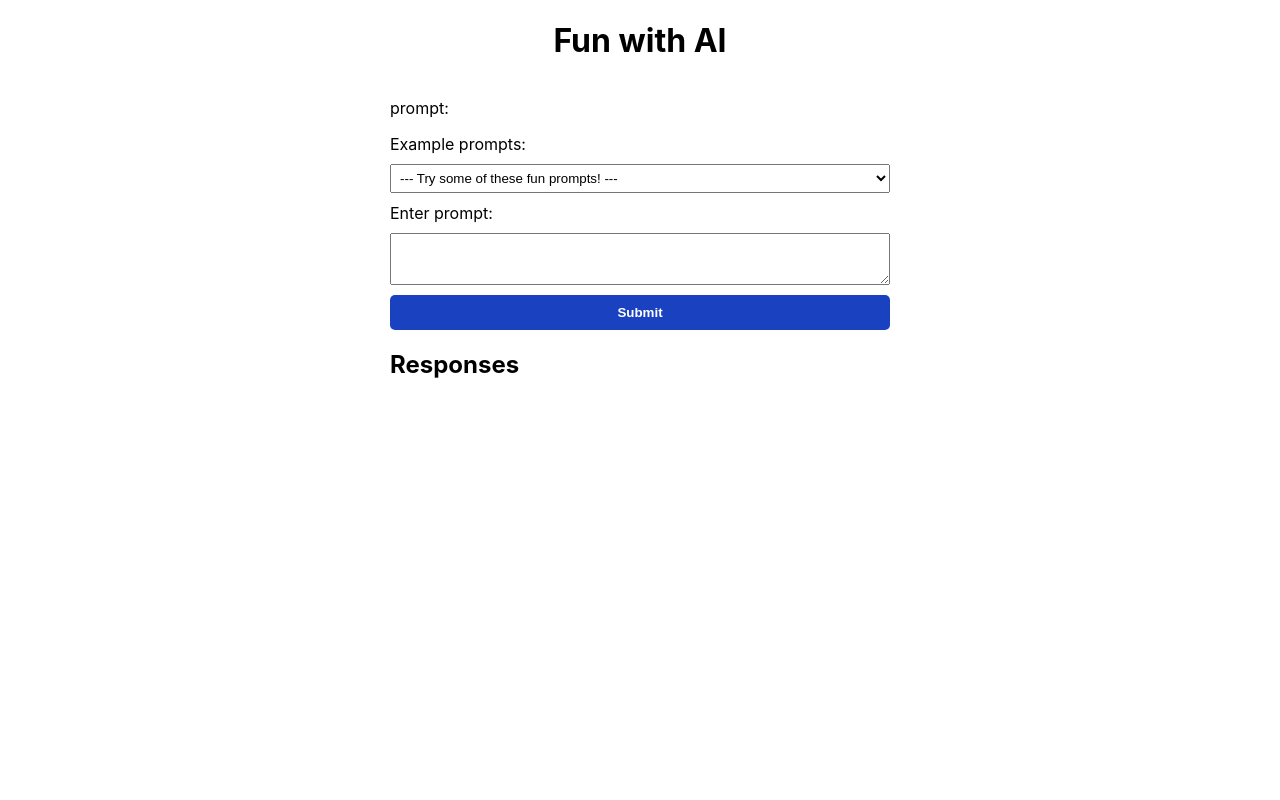
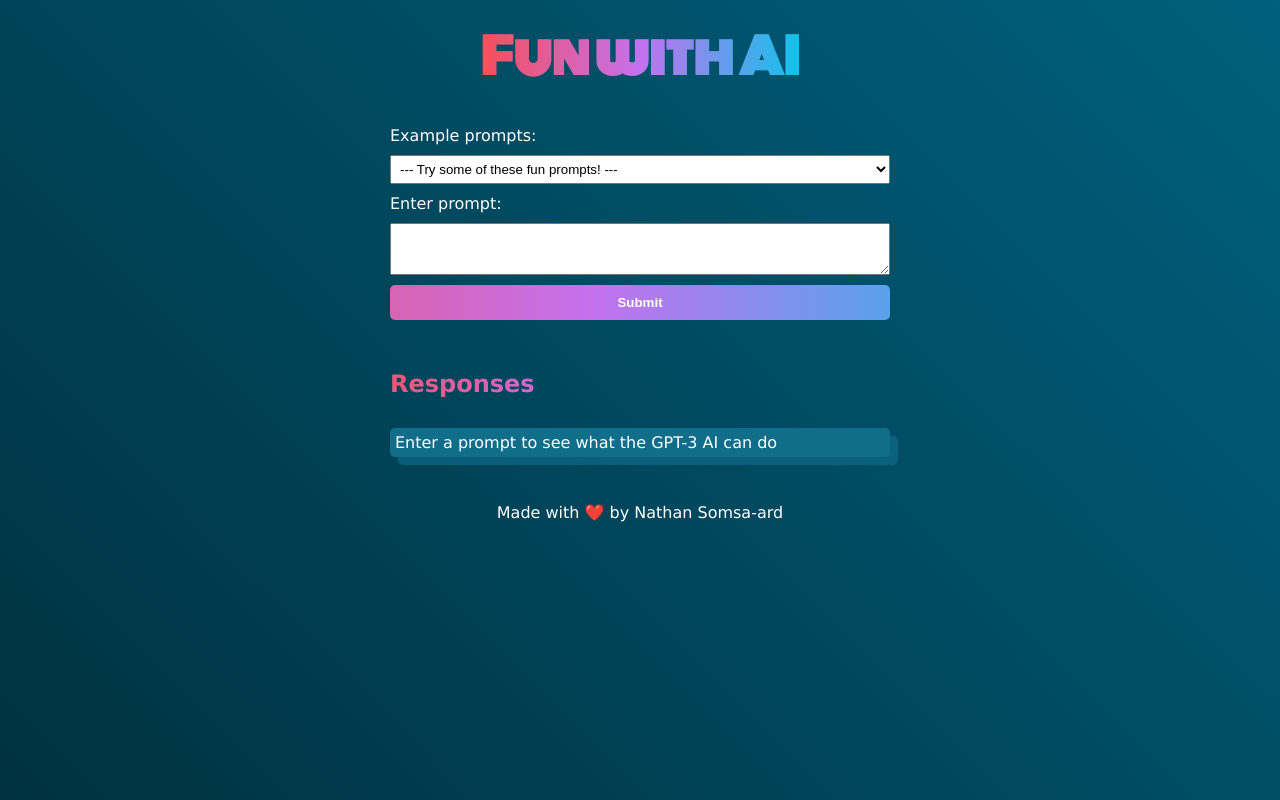
Before and after one commit to nathansom/fun-with-gpt-3, a Next.js app: page / in a window 1280 px wide. Built offline with nearby package versions, Linux system fonts and the light colour scheme.

Commit message:
add styling and cleanup Saas folders

```diff
--- /dev/null
+++ b/layouts/Footer/Footer.tsx
@@ -0,0 +1,13 @@
+export type FooterProps = {
+    text:string;
+}
+
+const Footer = ({ text }: FooterProps) => {
+    return (
+        <footer id="footer" className="footer">
+            <p>{text}</p>
+        </footer>
+    );
+}
+
+export default Footer;
--- /dev/null
+++ b/pages/_document.tsx
@@ -0,0 +1,22 @@
+import Document, { Html, Head, Main, NextScript } from "next/document";
+
+class MyDocument extends Document {
+    render() {
+        return (
+          <Html>
+            <Head>
+              <link
+                href="https://fonts.googleapis.com/css2?family=Monoton&display=swap"
+                rel="stylesheet"
+              />
+            </Head>
+            <body>
+              <Main />
+              <NextScript />
+            </body>
+          </Html>
+        );
+    }
+}
+
+export default MyDocument;
--- a/pages/index.tsx
+++ b/pages/index.tsx
@@ -3,6 +3,7 @@ import React, { useEffect, useState } from 'react';
 import PromptForm from '../components/PromptForm/PromptForm';
 import ResponseCard from '../components/ResponseCard/ResponseCard';
 import type { ResponseProps } from '../components/ResponseCard/ResponseCard';
+import Footer from '../layouts/Footer/Footer';
 
 const Home: NextPage = () => {
   const [prompt, setPrompt] = useState<string>("");
@@ -70,8 +71,7 @@ const Home: NextPage = () => {
         <h1>Fun with AI</h1>
       </header>
       <main>
-        <section>
-          <p>prompt:{prompt}</p>
+        <section id="prompt-section">
           <PromptForm
             promptInput={prompt}
             updatePrompt={handleChange}
@@ -79,24 +79,26 @@ const Home: NextPage = () => {
           />
         </section>
 
-        <section>
+        <section id="response-section" className="response-section">
           <h2>Responses</h2>
-          <div className="response-section">
-            {records &&
+          <div className="response-wrapper">
+            {records[1] ?
               records.map((record, i) => {
-                return (
-                  record.prompt && record.response
-                  ?<ResponseCard
+                return record.prompt && record.response ? (
+                  <ResponseCard
                     key={i}
                     prompt={record.prompt}
                     response={record.response}
                   />
-                  : null
-                );
-              })}
+                ) : null;
+              }) :
+              <div className='response-container'>
+                Enter a prompt to see what the GPT-3 AI can do
+              </div>}
           </div>
         </section>
       </main>
+      <Footer text="Made with ❤️ by Nathan Somsa-ard" />
     </div>
   );
 }
--- a/styles/abstracts/_mixins.scss
+++ b/styles/abstracts/_mixins.scss
@@ -0,0 +1,7 @@
+@mixin gradient-text {
+    background: #12c2e9;  /* fallback for old browsers */
+    background: -webkit-linear-gradient(to right, #f64f59, #c471ed, #12c2e9);
+    background: linear-gradient(to right, #f64f59, #c471ed, #12c2e9);
+    color: transparent;
+    background-clip: text;
+}
--- a/styles/abstracts/_variables.scss
+++ b/styles/abstracts/_variables.scss
@@ -0,0 +1,10 @@
+$primary-color: linear-gradient(to right, #f64f59, #c471ed, #12c2e9);;
+$primary-color--focus: linear-gradient(to right, #12c2e9, #c471ed, #f64f59);
+$secondary-color: #c01a99;
+$secondary-color--focus: #c751ac;
+
+$bg-light: #ffffff;
+$bg-dark: linear-gradient(45deg, #003241, #00607d);
+
+$text-color-light: #000000;
+$text-color-dark: #ffffff;
--- a/styles/base/_base.scss
+++ b/styles/base/_base.scss
@@ -2,8 +2,12 @@ html,
 body {
   padding: 0;
   margin: 0;
-  font-family: -apple-system, BlinkMacSystemFont, Segoe UI, Roboto, Oxygen,
-    Ubuntu, Cantarell, Fira Sans, Droid Sans, Helvetica Neue, sans-serif;
+  font-family: Verdana, Tahoma, sans-serif;
+  height: auto;
+  min-height: 100vh;
+  display: flex;
+  align-items:stretch;
+  justify-content: center;
 }
 
 a {
--- a/styles/components/_buttons.scss
+++ b/styles/components/_buttons.scss
@@ -1,28 +1,27 @@
 .button {
-    &-primary{
-        padding: 10px 20px;
+    padding: 10px 20px;
         border-radius: 5px;
         border: none;
         cursor: pointer;
-        background-color: #1A42C0;
-        color: #ffff;
         font-weight: bold;
         transition: all 0.5s;
+    &-primary{
+        @extend .button;
+        background-image: $primary-color;
+        background-size: 1000px;
+        background-position: 700px;
+        color: $text-color-dark;
     }
     &-primary:hover, &-primary:active, &-primary:focus, &-primary:focus-visible {
-        background-color: #2f6eeb;
+        background-position: 1000px;
+
     }
     &-secondary{
-        padding: 10px 20px;
-        border-radius: 5px;
-        border: none;
-        cursor: pointer;
-        background-color: #c01a99;
-        color: #ffff;
-        font-weight: bold;
-        transition: all 0.5s;
+        @extend .button;
+        background-color: $secondary-color;
+        color: $text-color-dark;
     }
     &-secondary:hover, &-secondary:active, &-secondary:focus, &-secondary:focus-visible {
-        background-color: #2f6eeb;
+        background-color: $secondary-color--focus;
     }
 }
--- a/styles/components/_response.scss
+++ b/styles/components/_response.scss
@@ -1,22 +1,25 @@
 .response {
     &-section {
+        margin-top: 50px;
+    }
+    &-wrapper {
         display: flex;
         flex-direction: column-reverse;
     }
     &-container {
         display: flex;
         flex-direction: column;
-        align-items: stretch;
         padding: 5px;
         border-radius: 5px;
-        background-color: #eeeeee;
+        background: #106e8a;
         max-width: 500px;
-        margin: 20px 0;
+        margin: 10px 0;
+        filter: drop-shadow(8px 8px #106d8aa2);
     }
     &-output {
         display: flex;
         flex-direction: row;
-        align-items: center;
+        align-items: flex-start;
         margin: 0 5%;
         &:nth-child(1) {
             p {
--- /dev/null
+++ b/styles/layout/_footer.scss
@@ -0,0 +1,3 @@
+.footer {
+    margin-top: 20px;
+}
--- a/styles/main.scss
+++ b/styles/main.scss
@@ -16,6 +16,9 @@
   'components/promptform';
 
 @import
+  'layout/footer';
+
+@import
   'pages/home';
 
 @import
--- a/styles/pages/_home.scss
+++ b/styles/pages/_home.scss
@@ -4,3 +4,22 @@
   align-items: center;
   margin: 0 10px;
 }
+
+body {
+  background: $bg-dark;
+  color: $text-color-dark;
+}
+
+header {
+  h1 {
+    @include gradient-text;
+    font-family: 'Monoton', cursive;
+    font-size: 3rem;
+    margin-top: 20px;
+  }
+}
+
+h2 {
+    @include gradient-text;
+    background-position: 450px;
+  }
```
Also changed, not shown: 1 other file (tests, documents, lock files or other folders).
